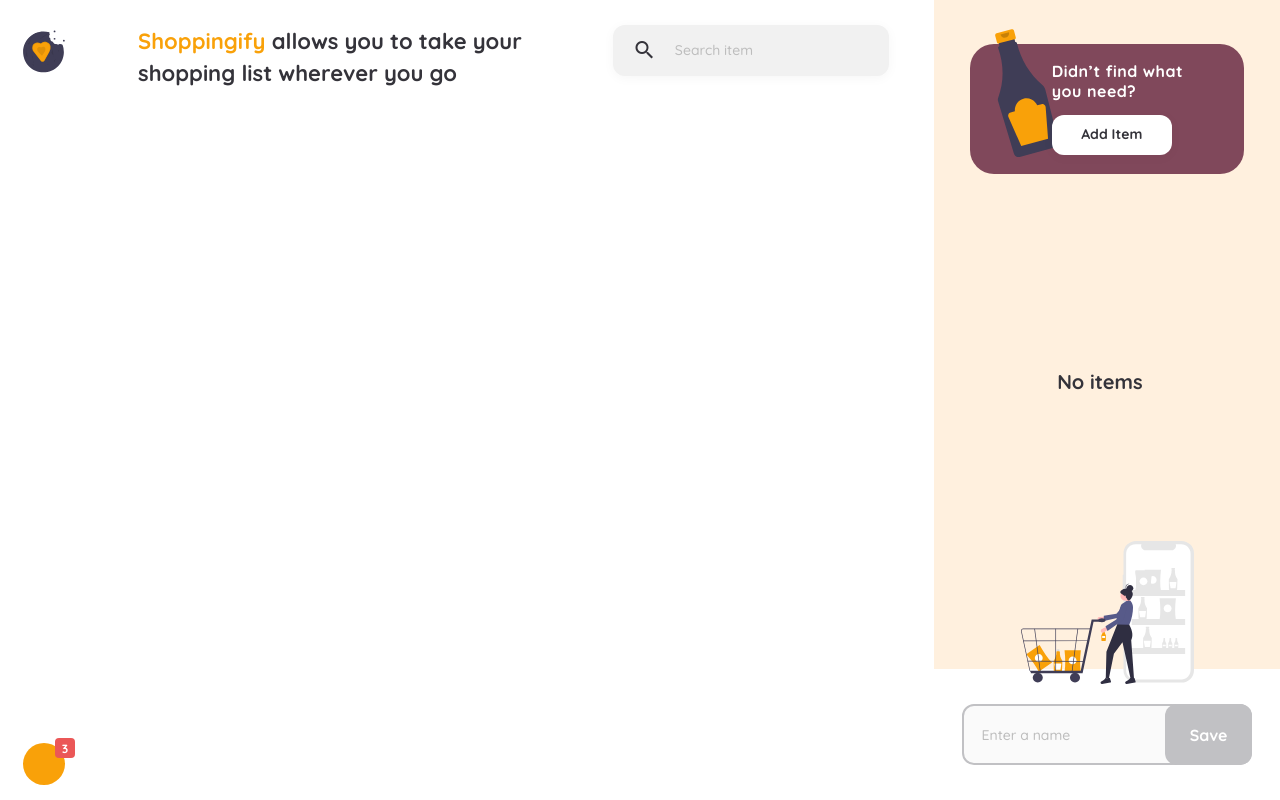
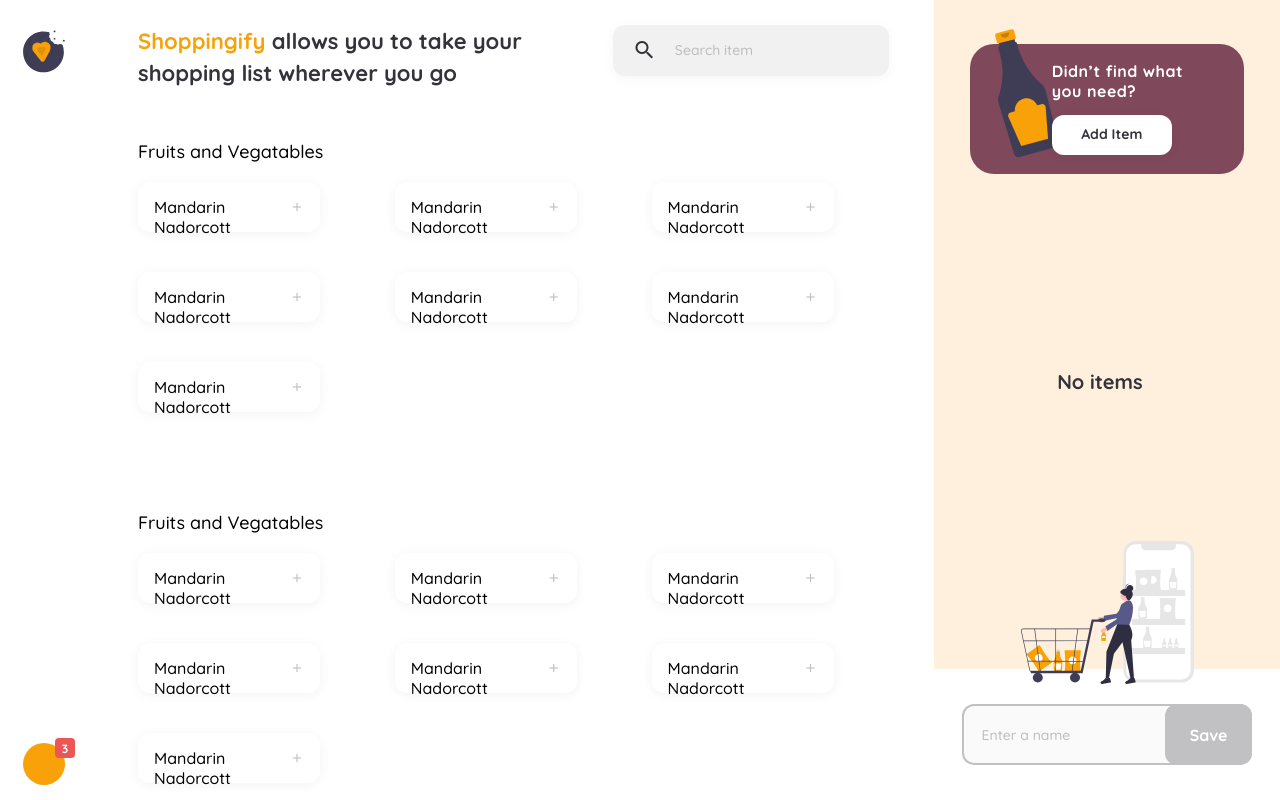
Before and after one commit to Leninner/shoppingify-list, a React (Create React App) app: page / in a window 1280 px wide. Built offline with nearby package versions, Linux system fonts and the light colour scheme.

Commit message:
Update UI

```diff
--- /dev/null
+++ b/src/components/ItemInfo/index.jsx
@@ -0,0 +1,10 @@
+import { ItemInfoContainer } from './styles';
+
+export const ItemInfo = () => {
+  return (
+    <ItemInfoContainer>
+      <span>Mandarin Nadorcott</span>
+      <span className='material-icons'>add</span>
+    </ItemInfoContainer>
+  );
+};
--- /dev/null
+++ b/src/components/ItemInfo/styles.js
@@ -0,0 +1,29 @@
+import styled from 'styled-components';
+
+export const ItemInfoContainer = styled.div`
+  width: 182px;
+  background: #ffffff;
+  box-shadow: 0px 2px 12px rgba(0, 0, 0, 0.05);
+  border-radius: 12px;
+  display: flex;
+  justify-content: space-between;
+  padding: 15px 16px;
+  align-items: center;
+
+  span {
+    font-style: normal;
+    font-weight: 500;
+    font-size: 16px;
+    line-height: 20px;
+    color: #000000;
+    height: 20px;
+    max-width: 118px;
+  }
+
+  .material-icons {
+    font-style: normal;
+    font-weight: 500;
+    font-size: 14px;
+    color: #c1c1c4;
+  }
+`;
--- /dev/null
+++ b/src/components/ItemsCategoryInfo/index.jsx
@@ -0,0 +1,15 @@
+import { StyledItemsCategoryInfo, TitleCategory, CategoryContainer } from './styles';
+import { ItemInfo } from '../ItemInfo';
+
+export const ItemsCategoryInfo = () => {
+  return (
+    <StyledItemsCategoryInfo>
+      <TitleCategory>Fruits and Vegatables</TitleCategory>
+      <CategoryContainer>
+        {[1, 2, 3, 4, 5, 6, 10].map((item) => (
+          <ItemInfo key={item} />
+        ))}
+      </CategoryContainer>
+    </StyledItemsCategoryInfo>
+  );
+};
--- /dev/null
+++ b/src/components/ItemsCategoryInfo/styles.js
@@ -0,0 +1,22 @@
+import styled from 'styled-components';
+
+export const StyledItemsCategoryInfo = styled.div`
+  width: 100%;
+  padding: 50px;
+`;
+
+export const TitleCategory = styled.h3`
+  font-style: normal;
+  font-weight: 500;
+  font-size: 18px;
+  line-height: 22px;
+  color: #000000;
+  height: 23px;
+`;
+
+export const CategoryContainer = styled.div`
+  margin-top: 18px;
+  display: grid;
+  grid-template-columns: repeat(auto-fit, minmax(182px, 1fr));
+  grid-gap: 40px 19.61px;
+`;
--- /dev/null
+++ b/src/components/ItemsContainer/index.jsx
@@ -0,0 +1,12 @@
+import { StyledItemsContainer } from './styles';
+import { ItemsCategoryInfo } from '../ItemsCategoryInfo';
+
+export const ItemsContainer = () => {
+  return (
+    <StyledItemsContainer>
+      {[1, 2, 3, 4, 5, 6, 7, 8, 9, 10].map((item) => {
+        return <ItemsCategoryInfo key={item} />;
+      })}
+    </StyledItemsContainer>
+  );
+};
--- /dev/null
+++ b/src/components/ItemsContainer/styles.js
@@ -0,0 +1,7 @@
+import styled from 'styled-components';
+
+export const StyledItemsContainer = styled.div`
+  width: 100%;
+  height: 100%;
+  overflow: auto;
+`;
--- a/src/containers/ItemsView/index.jsx
+++ b/src/containers/ItemsView/index.jsx
@@ -1,10 +1,12 @@
 import { StyledItemsView } from './styles';
 import { HeaderItemsView } from '../../components/HeaderItemsView';
+import { ItemsContainer } from '../../components/ItemsContainer';
 
 export const ItemsView = () => {
   return (
     <StyledItemsView>
       <HeaderItemsView />
+      <ItemsContainer />
     </StyledItemsView>
   );
 };
--- a/src/containers/ItemsView/styles.js
+++ b/src/containers/ItemsView/styles.js
@@ -4,5 +4,7 @@
   position: absolute;
   width: 66.46%;
   left: 6.88%;
-  height: 100vh;
+  height: 100%;
+  display: flex;
+  flex-direction: column;
 `;
--- a/src/containers/Layout/index.jsx
+++ b/src/containers/Layout/index.jsx
@@ -2,14 +2,15 @@
 import InteractiveAside from '../InteractiveAside';
 import { connect } from 'react-redux';
 import { HandleAddItem } from '../../actions';
+import { StyledLayout } from './styles';
 
 const Layout = ({ children, isAdding, HandleAddItem, categories }) => {
   return (
-    <>
+    <StyledLayout>
       <MenuAside />
       {children}
       <InteractiveAside HandleAddItem={HandleAddItem} isAdding={isAdding} categories={categories} />
-    </>
+    </StyledLayout>
   );
 };
 
--- /dev/null
+++ b/src/containers/Layout/styles.js
@@ -0,0 +1,7 @@
+import styled from 'styled-components';
+
+export const StyledLayout = styled.div`
+  width: 100%;
+  height: 100vh;
+  position: relative;
+`;
```
Also changed, not shown: 1 other file (tests, documents, lock files or other folders).
